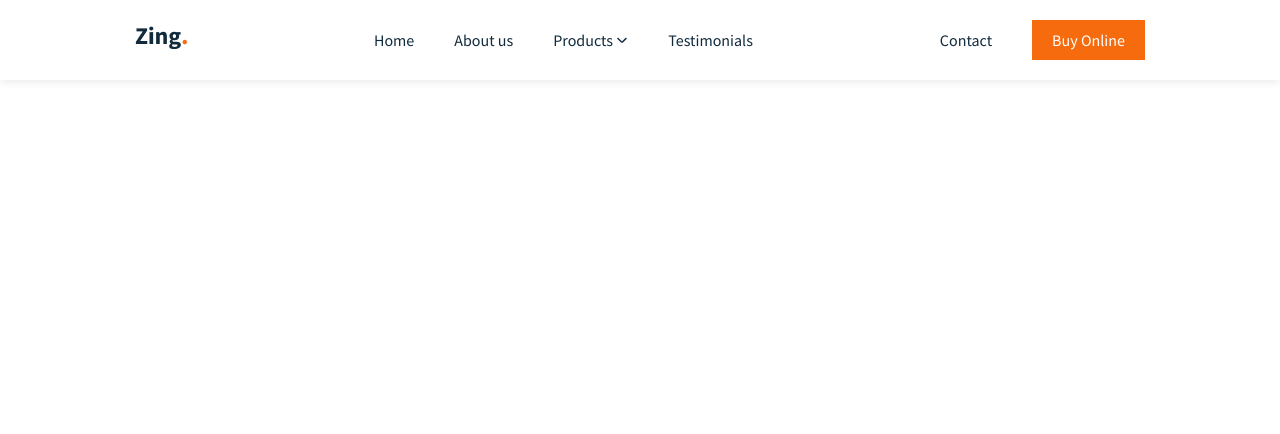
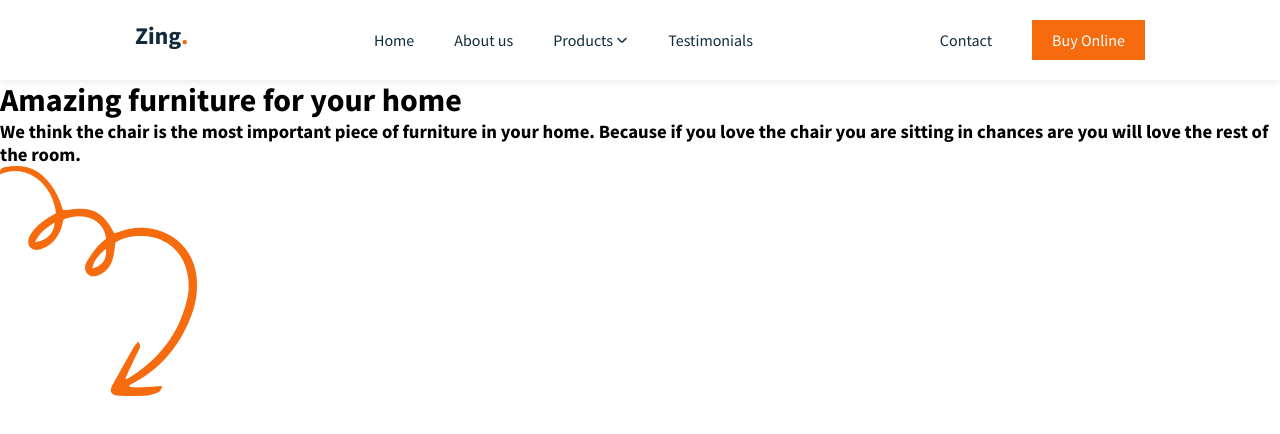
Before and after one commit to Ahad-Web3/Websites, a plain HTML site: page Furniture/index.html in a window 1280 px wide. Drawn offline with Linux system fonts and the light colour scheme.

Commit message:
Main html

```diff
--- a/Furniture/index.html
+++ b/Furniture/index.html
@@ -35,5 +35,14 @@
             </div>
         </nav>
     </header>
+    <main>
+        <div class="title-subtitle">
+            <h1>Amazing furniture for your home</h1>
+            <h3>We think the chair is the most important piece of furniture in your home. Because if you love the chair you are sitting in chances are you will love the rest of the room.</h3>
+            <img src="./images/Elements.png" alt="Vector">
+        </div>
+        <div class="search-bar"></div>
+        <div class="image1"></div>
+    </main>
 </body>
 </html>
--- a/Furniture/style.css
+++ b/Furniture/style.css
@@ -67,6 +67,3 @@
     padding: 10px 20px;
     background-color: var(--clr-orange);
 }
-.right{
-
-}
```
Also changed, not shown: Furniture/images/Elements.png (added), Furniture/images/search-normal.png (added).
